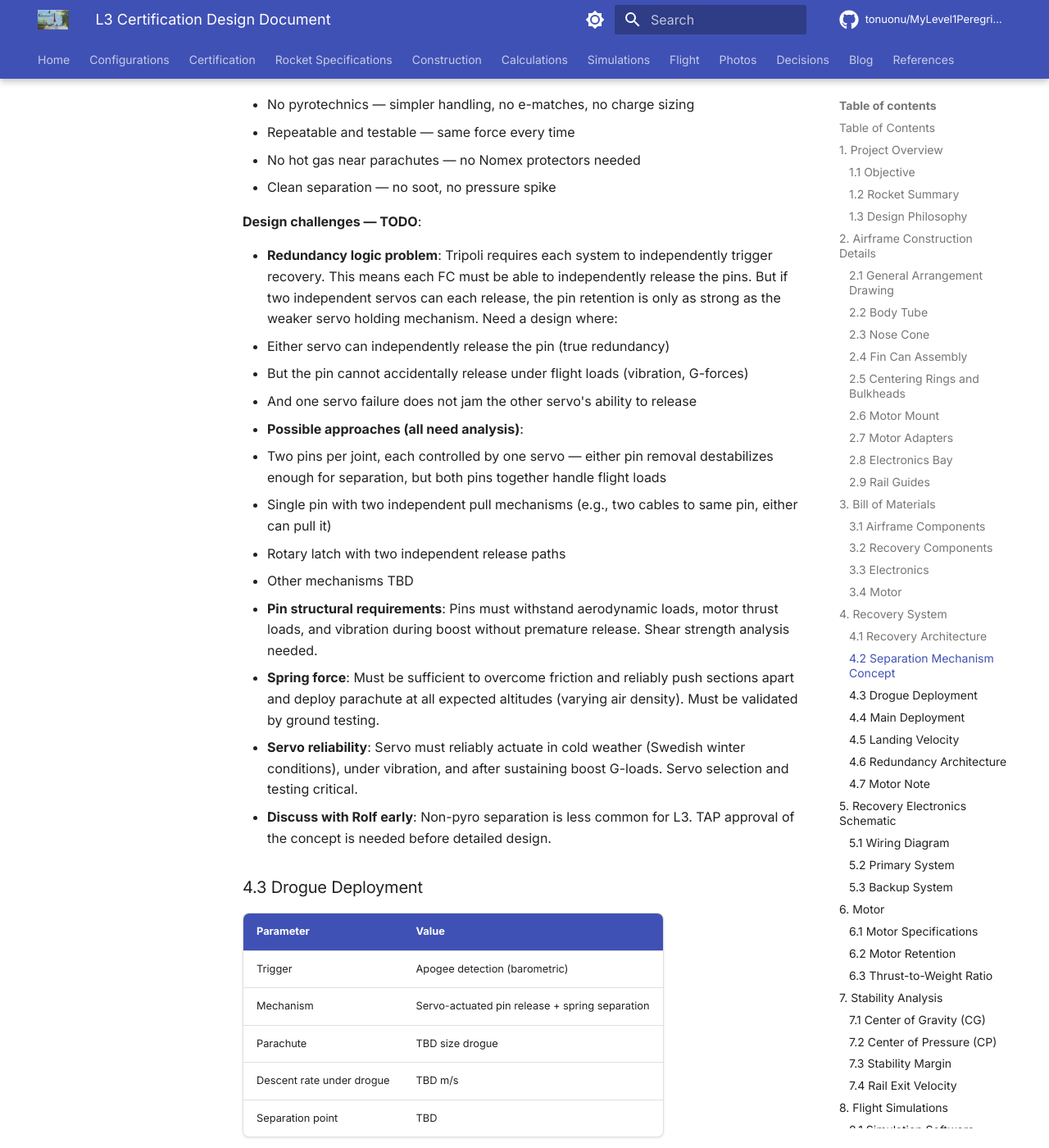
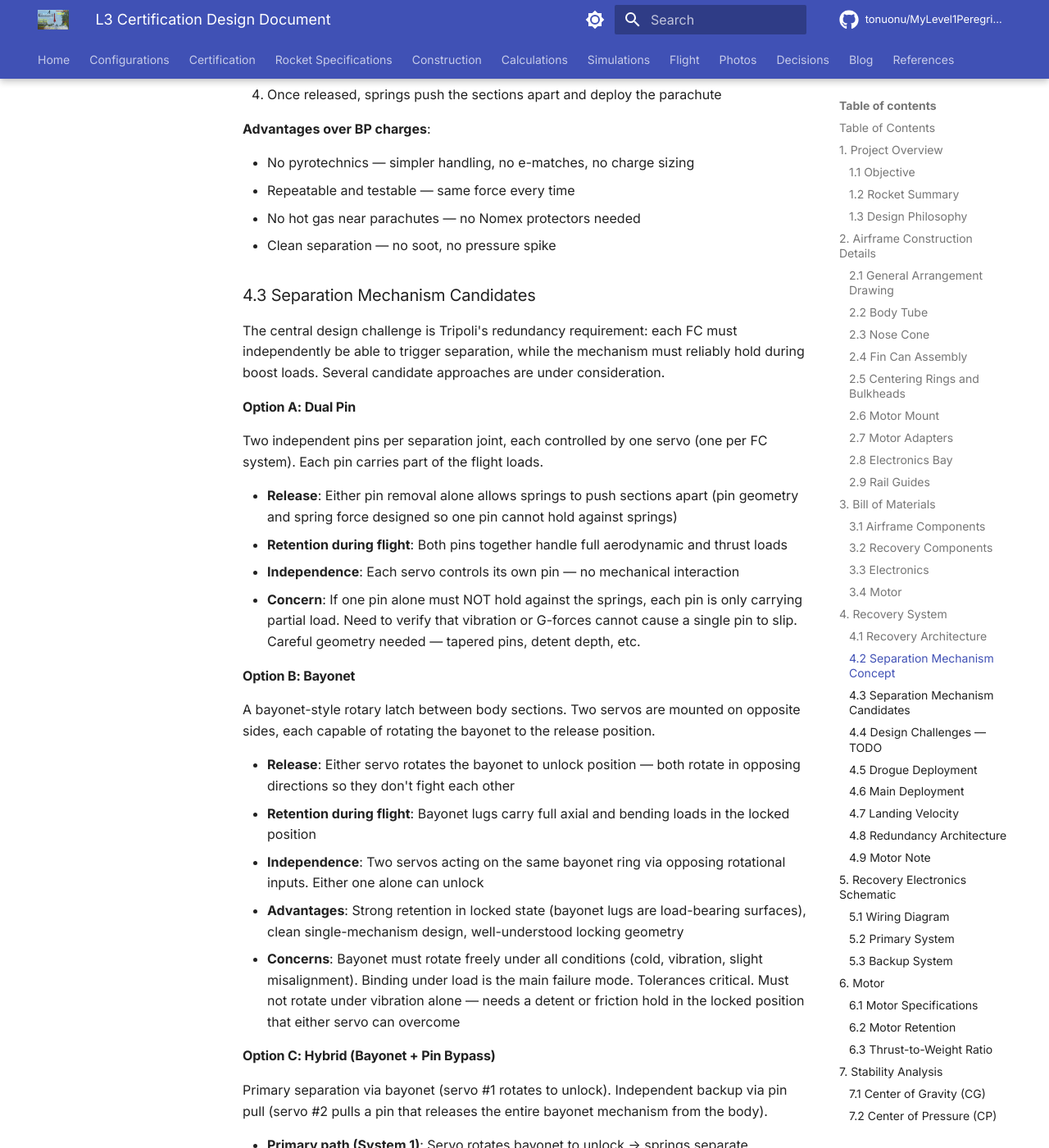
Before and after one commit to tonuonu/MyLevel1Peregrine, an MkDocs documentation site: the page built from docs/certification/l3-design-document.md, in a window 1280 px wide and 1400 px high, scrolled down 8655 px. Shown: the whole window at 82% size. Built offline with MkDocs 1.6.1 and Material for MkDocs 9.7.7, drawn with Linux system fonts in a browser that asks for light colours; comment, search, counter and statistics services are not loaded; some of the changed text lies outside the part shown.

Commit message:
Add bayonet and hybrid separation mechanism options, tethering requirement

```diff
--- a/docs/certification/l3-design-document.md
+++ b/docs/certification/l3-design-document.md
@@ -201,8 +201,9 @@ For pre-certification test flights:
 | Main parachute | TBD size | 1 | TBD |
 | Nomex chute protectors | TBD | 2 | TBD |
 | Separation springs | TBD | TBD | TBD |
-| Retention pins | TBD | TBD | TBD |
+| Separation mechanism hardware | TBD (pins/bayonet/hybrid) | TBD | TBD |
 | Servos (separation) | TBD | TBD | TBD |
+| Tether cord (mechanism retention) | TBD | TBD | TBD |
 
 ### 3.3 Electronics
 
@@ -235,17 +236,17 @@ Dual deployment using servo-actuated spring release mechanisms, controlled by du
 
 | Event | Altitude | Device | Action |
 |-------|----------|--------|--------|
-| Apogee | Apogee detection | Primary FC + Backup FC | Servo releases pin → spring separates body → drogue deploys |
-| Main | TBD (e.g., 300m AGL) | Primary FC + Backup FC | Servo releases pin → spring separates body → main deploys |
+| Apogee | Apogee detection | Primary FC + Backup FC | Servo releases mechanism → spring separates body → drogue deploys |
+| Main | TBD (e.g., 300m AGL) | Primary FC + Backup FC | Servo releases mechanism → spring separates body → main deploys |
 
 ### 4.2 Separation Mechanism Concept
 
 Instead of black powder ejection charges, separation is achieved mechanically:
 
 1. **Springs** are preloaded between body sections during assembly, providing separation force
-2. **Retention pins** hold the sections together against the spring preload during flight
-3. **Servos** pull the pins out on command from the flight computer
-4. Once pins are removed, springs push the sections apart and deploy the parachute
+2. **Retention mechanism** holds the sections together against the spring preload during flight
+3. **Servos** actuate the release mechanism on command from the flight computer
+4. Once released, springs push the sections apart and deploy the parachute
 
 **Advantages over BP charges**:
 
@@ -254,43 +255,75 @@ Instead of black powder ejection charges, separation is achieved mechanically:
 - No hot gas near parachutes — no Nomex protectors needed
 - Clean separation — no soot, no pressure spike
 
-**Design challenges — TODO**:
+### 4.3 Separation Mechanism Candidates
 
-- **Redundancy logic problem**: Tripoli requires each system to independently trigger recovery. This means each FC must be able to independently release the pins. But if two independent servos can each release, the pin retention is only as strong as the weaker servo holding mechanism. Need a design where:
-  - Either servo can independently release the pin (true redundancy)
-  - But the pin cannot accidentally release under flight loads (vibration, G-forces)
-  - And one servo failure does not jam the other servo's ability to release
-- **Possible approaches (all need analysis)**:
-  - Two pins per joint, each controlled by one servo — either pin removal destabilizes enough for separation, but both pins together handle flight loads
-  - Single pin with two independent pull mechanisms (e.g., two cables to same pin, either can pull it)
-  - Rotary latch with two independent release paths
-  - Other mechanisms TBD
-- **Pin structural requirements**: Pins must withstand aerodynamic loads, motor thrust loads, and vibration during boost without premature release. Shear strength analysis needed.
-- **Spring force**: Must be sufficient to overcome friction and reliably push sections apart and deploy parachute at all expected altitudes (varying air density). Must be validated by ground testing.
-- **Servo reliability**: Servo must reliably actuate in cold weather (Swedish winter conditions), under vibration, and after sustaining boost G-loads. Servo selection and testing critical.
-- **Discuss with Rolf early**: Non-pyro separation is less common for L3. TAP approval of the concept is needed before detailed design.
+The central design challenge is Tripoli's redundancy requirement: each FC must independently be able to trigger separation, while the mechanism must reliably hold during boost loads. Several candidate approaches are under consideration.
 
-### 4.3 Drogue Deployment
+#### Option A: Dual Pin
+
+Two independent pins per separation joint, each controlled by one servo (one per FC system). Each pin carries part of the flight loads.
+
+- **Release**: Either pin removal alone allows springs to push sections apart (pin geometry and spring force designed so one pin cannot hold against springs)
+- **Retention during flight**: Both pins together handle full aerodynamic and thrust loads
+- **Independence**: Each servo controls its own pin — no mechanical interaction
+- **Concern**: If one pin alone must NOT hold against the springs, each pin is only carrying partial load. Need to verify that vibration or G-forces cannot cause a single pin to slip. Careful geometry needed — tapered pins, detent depth, etc.
+
+#### Option B: Bayonet
+
+A bayonet-style rotary latch between body sections. Two servos are mounted on opposite sides, each capable of rotating the bayonet to the release position.
+
+- **Release**: Either servo rotates the bayonet to unlock position — both rotate in opposing directions so they don't fight each other
+- **Retention during flight**: Bayonet lugs carry full axial and bending loads in the locked position
+- **Independence**: Two servos acting on the same bayonet ring via opposing rotational inputs. Either one alone can unlock
+- **Advantages**: Strong retention in locked state (bayonet lugs are load-bearing surfaces), clean single-mechanism design, well-understood locking geometry
+- **Concerns**: Bayonet must rotate freely under all conditions (cold, vibration, slight misalignment). Binding under load is the main failure mode. Tolerances critical. Must not rotate under vibration alone — needs a detent or friction hold in the locked position that either servo can overcome
+
+#### Option C: Hybrid (Bayonet + Pin Bypass)
+
+Primary separation via bayonet (servo #1 rotates to unlock). Independent backup via pin pull (servo #2 pulls a pin that releases the entire bayonet mechanism from the body).
+
+- **Primary path (System 1)**: Servo rotates bayonet to unlock → springs separate
+- **Backup path (System 2)**: Servo pulls pin → bayonet assembly detaches from one body section entirely → springs separate. The released bayonet mechanism stays attached via tether cord to avoid separate falling parts
+- **Independence**: Two completely different mechanical paths to the same result. No shared failure modes between rotary and linear release
+- **Advantages**: True mechanical independence — a jammed bayonet doesn't prevent pin-pull separation. The pin bypass is a simple, robust backup
+- **Concerns**: More complex mechanism, more parts. Tether management (bayonet assembly must not tangle with parachute). Pin must hold under flight loads but release cleanly when pulled. Need to ensure the pin-pull path provides enough clearance for springs to push sections apart even with bayonet still partially engaged
+
+#### Tethering
+
+All separation mechanism hardware (pins, bayonet assemblies, servos) must remain attached to a rocket section via tether cords. No parts may descend without a recovery system — this is a Tripoli non-certification condition ("components which descend without a recovery system").
+
+### 4.4 Design Challenges — TODO
+
+Regardless of which mechanism is selected:
+
+- **Redundancy logic**: Must satisfy Tripoli requirement that each system independently triggers recovery, without creating a mechanism that is too easy to release accidentally
+- **Structural analysis**: Retention mechanism must handle boost loads (axial: motor thrust + drag, bending: wind loads, vibration: motor resonance). Analysis needed for the selected mechanism
+- **Spring force**: Must reliably push sections apart and deploy parachute at all expected altitudes. Validated by ground testing
+- **Servo selection**: Must reliably actuate in cold weather (Swedish winter), under vibration, after sustaining boost G-loads. Torque margin needed
+- **Tolerances**: 3D printed mechanism parts have different tolerances than machined parts. If mechanism is printed, test under realistic conditions
+- **Discuss with Rolf early**: Non-pyro separation is less common for L3. TAP approval of the concept is needed before detailed design
+
+### 4.5 Drogue Deployment
 
 | Parameter | Value |
 |-----------|-------|
 | Trigger | Apogee detection (barometric) |
-| Mechanism | Servo-actuated pin release + spring separation |
+| Mechanism | Servo-actuated release + spring separation |
 | Parachute | TBD size drogue |
 | Descent rate under drogue | TBD m/s |
 | Separation point | TBD |
 
-### 4.4 Main Deployment
+### 4.6 Main Deployment
 
 | Parameter | Value |
 |-----------|-------|
 | Trigger | Altitude-based (TBD meters AGL) |
-| Mechanism | Servo-actuated pin release + spring separation |
+| Mechanism | Servo-actuated release + spring separation |
 | Parachute | TBD size main |
 | Descent rate under main | TBD m/s (must not exceed 35 ft/s = 10.7 m/s per Tripoli rules) |
 | Separation point | TBD |
 
-### 4.5 Landing Velocity
+### 4.7 Landing Velocity
 
 | Parameter | Value |
 |-----------|-------|
@@ -299,25 +332,23 @@ Instead of black powder ejection charges, separation is achieved mechanically:
 | Liftoff weight | TBD |
 | Main parachute Cd | TBD |
 
-### 4.6 Redundancy Architecture
+### 4.8 Redundancy Architecture
 
 Per Tripoli L3 rules: *"Dual redundant electronics are required for all recovery events. Two completely independent and separate electronic recovery systems must be incorporated. Neither system must adversely affect the other. Redundancy means completely separate systems, including batteries, switches, avionics, and energetics."*
 
-Note: "energetics" in the Tripoli rules refers to ejection charges. With servo-actuated separation, the equivalent is the servo + pin + spring mechanism. Each system must independently be capable of triggering separation.
+Note: "energetics" in the Tripoli rules refers to ejection charges. With servo-actuated separation, the equivalent is the servo + mechanism + spring system. Each system must independently be capable of triggering separation.
 
 | Component | Primary System | Backup System |
 |-----------|---------------|---------------|
 | Flight computer | Custom FC (CATS Vega clone, improved) | CATS Vega (original) or second custom clone |
 | Battery | Dedicated battery #1 | Dedicated battery #2 |
 | Arming switch | Key switch #1 | Key switch #2 |
-| Drogue release | Servo #1 → pin/mechanism | Servo #2 → pin/mechanism |
-| Main release | Servo #3 → pin/mechanism | Servo #4 → pin/mechanism |
+| Drogue release | Servo #1 → mechanism path A | Servo #2 → mechanism path B |
+| Main release | Servo #3 → mechanism path A | Servo #4 → mechanism path B |
 
-The two systems share no electrical connections. Each has independent power, switching, sensing, and servo output.
+The two systems share no electrical connections. Each has independent power, switching, sensing, and servo output. The mechanical release paths are designed so either system alone can trigger separation (see section 4.3 for mechanism options).
 
-*TODO: Design the mechanical interface so that either servo can independently cause separation without the other. See section 4.2 design challenges.*
-
-### 4.7 Motor Note
+### 4.9 Motor Note
 
 The M1350W-PS is a plugged motor — no motor ejection charge. All recovery depends entirely on the dual redundant electronic systems. There is no motor backup.
 
@@ -337,7 +368,7 @@ The M1350W-PS is a plugged motor — no motor ejection charge. All recovery depe
 - Battery #2 → Key switch #2 → Backup FC → Drogue servo #2 + Main servo #2
 - Physical separation between systems
 - Servo connections (signal + power)
-- Mechanical linkage to pins (conceptual)
+- Mechanical linkage to release mechanism (conceptual)
 
 ### 5.2 Primary System
 
@@ -345,8 +376,8 @@ The M1350W-PS is a plugged motor — no motor ejection charge. All recovery depe
 |-----------|------|-----|
 | Power | Battery #1 (TBD V) | Key switch #1 |
 | Switched power | Key switch #1 | Primary FC power input |
-| Servo channel 1 | Primary FC drogue output | Servo #1 → drogue pin release |
-| Servo channel 2 | Primary FC main output | Servo #3 → main pin release |
+| Servo channel 1 | Primary FC drogue output | Servo #1 → drogue release path A |
+| Servo channel 2 | Primary FC main output | Servo #3 → main release path A |
 
 ### 5.3 Backup System
 
@@ -354,8 +385,8 @@ The M1350W-PS is a plugged motor — no motor ejection charge. All recovery depe
 |-----------|------|-----|
 | Power | Battery #2 (TBD V) | Key switch #2 |
 | Switched power | Key switch #2 | Backup FC power input |
-| Servo channel 1 | Backup FC drogue output | Servo #2 → drogue pin release |
-| Servo channel 2 | Backup FC main output | Servo #4 → main pin release |
+| Servo channel 1 | Backup FC drogue output | Servo #2 → drogue release path B |
+| Servo channel 2 | Backup FC main output | Servo #4 → main release path B |
 
 ---
 
@@ -550,7 +581,7 @@ If flutter margin insufficient with PC CF alone:
 - [ ] Servo mechanism installation and testing
 - [ ] Recovery harness assembly
 - [ ] Parachute packing
-- [ ] Spring preload and pin retention testing
+- [ ] Spring preload and retention mechanism testing
 - [ ] Final assembly
 - [ ] Weight and CG measurements
 - [ ] CP marking on airframe
@@ -611,8 +642,9 @@ Electronic deployment count: 1 of 2 minimum complete.
 - [ ] Pack drogue parachute
 - [ ] Pack main parachute
 - [ ] Preload separation springs
-- [ ] Install retention pins
-- [ ] Verify pin engagement
+- [ ] Engage retention mechanism (pins/bayonet)
+- [ ] Verify mechanism engagement
+- [ ] Verify tethers attached
 - [ ] Connect servo mechanisms
 - [ ] Connect primary FC wiring and servos
 - [ ] Connect backup FC wiring and servos
@@ -642,14 +674,15 @@ Electronic deployment count: 1 of 2 minimum complete.
 |-------------|------------|-------------|
 | Motor CATO | Single-use motor, proper assembly | Non-certification |
 | Motor retention failure | Adequate retention hardware, inspection | Non-certification |
-| Primary electronics failure | Backup system actuates servos | Successful recovery |
-| Backup electronics failure | Primary system actuates servos | Successful recovery |
+| Primary electronics failure | Backup system actuates servos via independent path | Successful recovery |
+| Backup electronics failure | Primary system actuates servos via independent path | Successful recovery |
 | Both electronics fail | Design for reliability, ground test | Non-certification (ballistic descent) |
-| Servo failure (single) | Redundant servo on other system releases same joint | Successful recovery |
+| Servo failure (single) | Redundant servo on other system releases via independent mechanical path | Successful recovery |
 | Servo failure (both on same joint) | Ground testing, servo selection, cold testing | Failed separation |
-| Pin jammed | Design for clean release, lubrication, vibration testing | Failed separation |
+| Mechanism jammed (bayonet binding / pin stuck) | Tolerances, lubrication, vibration testing; hybrid option provides alternate path | Failed separation |
 | Spring insufficient | Ground testing at various temperatures, margin in spring force | Incomplete separation |
-| Premature pin release (vibration/G) | Pin shear strength analysis, locking mechanism | Drag separation during boost |
+| Premature release (vibration/G) | Structural analysis, detent design, locking geometry | Drag separation during boost |
+| Tether tangle with parachute | Tether routing, length management, ground test | Tangled recovery |
 | Fin flutter | Flutter analysis, carbon reinforcement, progressive test flights | Structural failure |
 | Unstable flight | Stability analysis, CP/CG verification, OpenRocket sim | Unsafe flight |
 | Parachute tangle | Proper packing, ground test | Failed recovery |
@@ -658,11 +691,13 @@ Electronic deployment count: 1 of 2 minimum complete.
 
 | Test | Purpose | When |
 |------|---------|------|
-| Separation mechanism bench test | Verify servo releases pin, spring separates sections | During construction |
-| Redundancy test | Verify each system independently triggers separation | During construction |
-| Cold temperature test | Verify servo and spring operation at expected launch temps | During construction |
-| Vibration/shake test | Verify pins don't release under simulated flight loads | During construction |
-| Flight #2 (J420R) | Validate airframe, electronics, separation mechanism | Before L flight |
+| Separation mechanism bench test | Verify servo releases mechanism, spring separates sections | During construction |
+| Redundancy test (path A only) | Verify primary system alone triggers separation | During construction |
+| Redundancy test (path B only) | Verify backup system alone triggers separation | During construction |
+| Cold temperature test | Verify servo and mechanism operation at expected launch temps | During construction |
+| Vibration/shake test | Verify mechanism doesn't release under simulated flight loads | During construction |
+| Tether deployment test | Verify mechanism hardware doesn't tangle with parachute | During construction |
+| Flight #2 (J420R) | Validate airframe, electronics, separation mechanism in flight | Before L flight |
 | Flight #3 (L1000W) | Stress test at higher loads and speeds | Before M flight |
 | Electronics ground test | Verify both systems detect apogee/altitude correctly | Before each flight |
 
@@ -674,7 +709,8 @@ Electronic deployment count: 1 of 2 minimum complete.
 | FAR 101.25 | Altitude prediction within waiver |
 | Waiver radius | Wind simulation, dual deploy for tight landing |
 | Landing velocity ≤ 35 ft/s | Parachute sizing calculation |
-| Dual redundant electronics | Two independent systems with independent servos |
+| Dual redundant electronics | Two independent systems with independent mechanical release paths |
+| No untethered components | All mechanism parts tethered to rocket sections |
 | CP marked on rocket | External marking |
 
 ---
@@ -703,13 +739,17 @@ Electronic deployment count: 1 of 2 minimum complete.
 
 ### F. Separation Mechanism Design
 
-*TODO: Detailed drawings of servo-actuated pin release mechanism, including:*
+*TODO: Detailed drawings of selected separation mechanism, including:*
 
-- Pin geometry and shear strength analysis
+- Mechanism selection rationale (Option A/B/C from section 4.3)
+- Detailed drawings with dimensions
+- Structural analysis of retention under flight loads
 - Spring selection and force calculations
 - Servo selection and torque requirements
-- Redundancy solution (how either FC independently triggers release)
+- Redundancy verification (both paths independently tested)
+- Tether routing plan
 - Assembly and preload procedure
+- 3D printing considerations (if mechanism is printed)
 
 ### G. Forms
 
```
